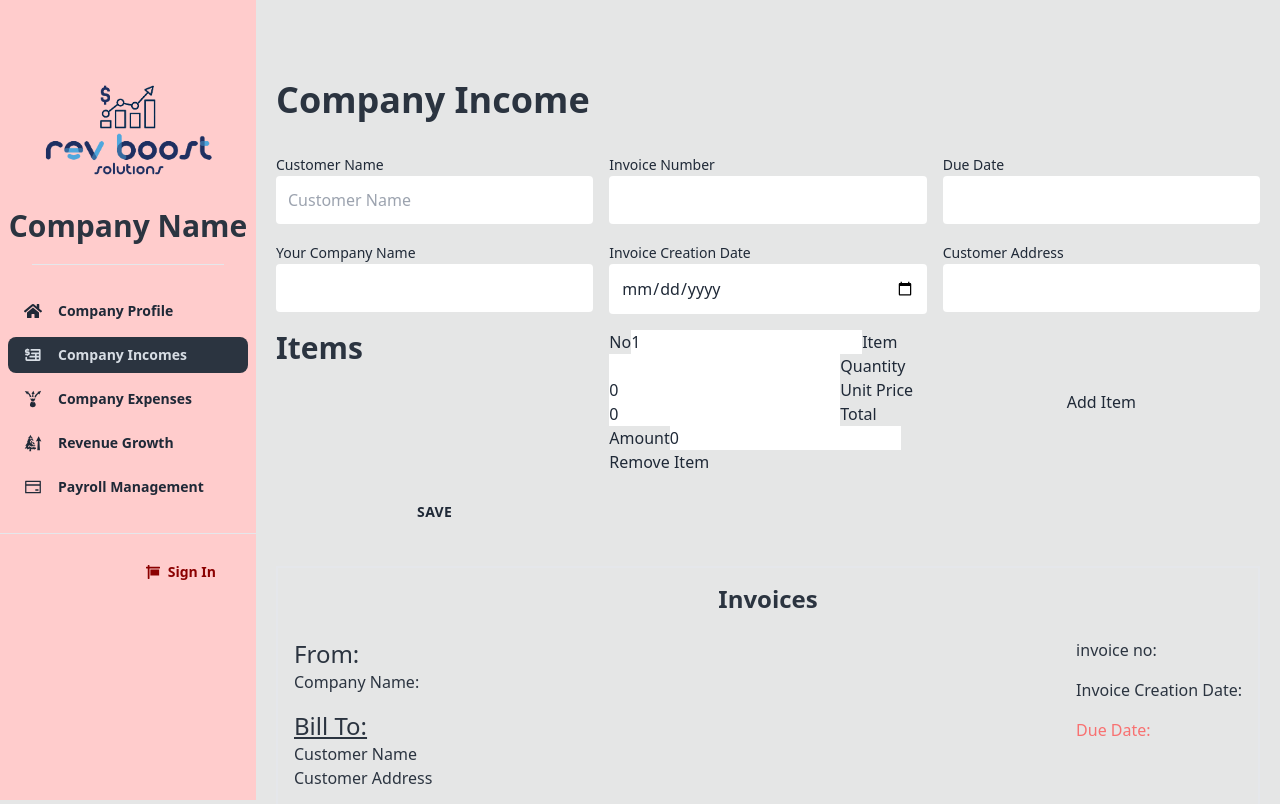
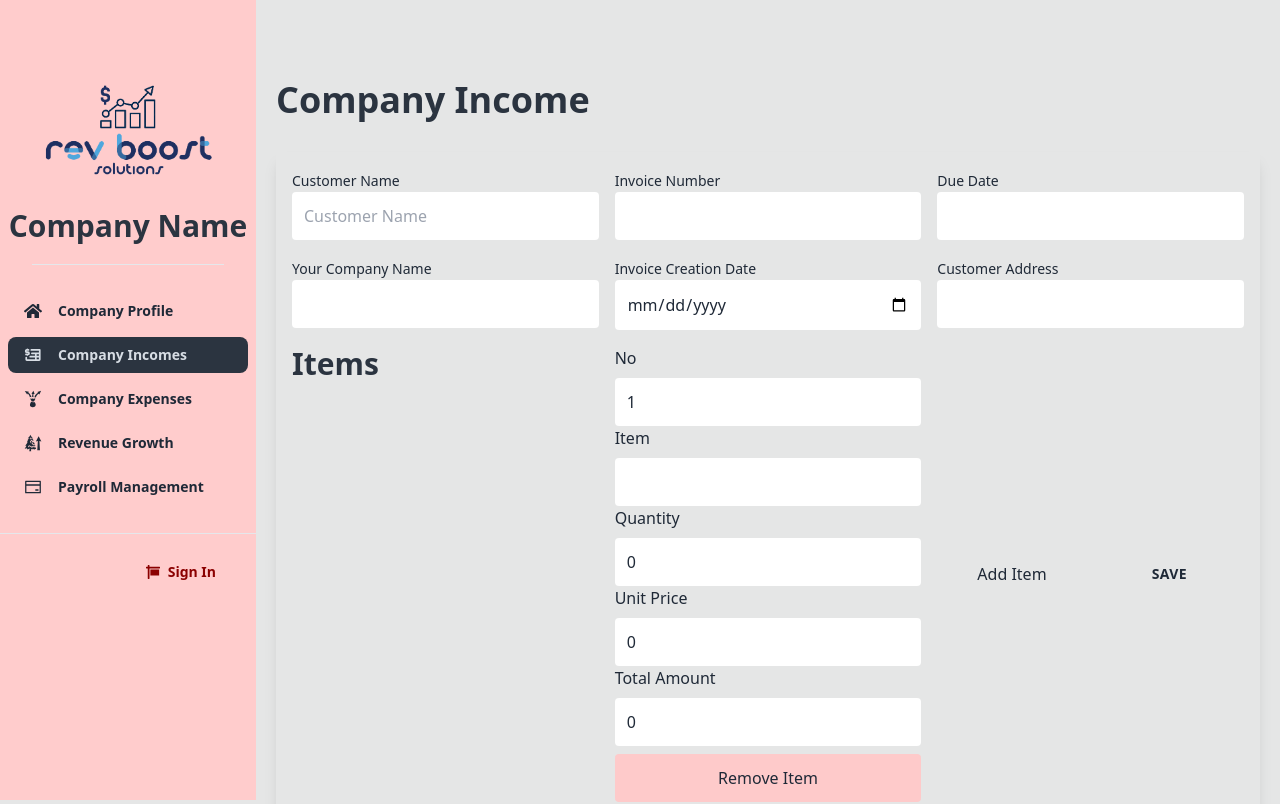
Before and after one commit to maasajal/revboost-solutions, a React (Vite) app: page /dashboard/company-incomes in a window 1280 px wide. Shown: the top 804 px of the page. Built offline with nearby package versions, Linux system fonts and the light colour scheme.

Commit message:
Update:Input field shape,add item styles and shadow

```diff
--- a/src/dashboard/CompanyIncomes/InvoiceAndBilling/Invoice.tsx
+++ b/src/dashboard/CompanyIncomes/InvoiceAndBilling/Invoice.tsx
@@ -50,7 +50,7 @@ const Invoice = () => {
       <section className="container mx-auto mt-10 space-y-8">
         <h2>Company Income</h2>
         <div>
-          <form onSubmit={onSubmit} className="space-y-4">
+          <form onSubmit={onSubmit} className="space-y-4 shadow-lg p-4">
             <div className="grid lg:grid-cols-3 sm:grid-cols-2 grid-cols-1 gap-4">
               <div className="space-y-4">
                 <div>
@@ -117,25 +117,29 @@ const Invoice = () => {
               {/* testing */}
               <h3>Items</h3>
               {fields.map((item, index) => (
-                <div key={item.id}>
+                <div key={item.id} className="space-y-2">
                   <label>No</label>
                   <Controller
                     name={`items.${index}.no`}
                     control={control}
-                    render={({ field }) => <input type="number" {...field} />}
+                    render={({ field }) => <input type="number" className="w-full p-3 rounded dark:bg-gray-100 focus:border-red-400 focus:ring-red-300 focus:ring-opacity-40 dark:focus:border-red-300 focus:outline-none focus:ring" {...field} />}
                   />
                   <label>Item</label>
-                  <input {...register(`items.${index}.item`)} required />
+                  <input {...register(`items.${index}.item`)}
+                  className="w-full p-3 rounded dark:bg-gray-100 focus:border-red-400 focus:ring-red-300 focus:ring-opacity-40 dark:focus:border-red-300 focus:outline-none focus:ring"
+                  required />
                   <label>Quantity</label>
                   <input
                     type="number"
                     {...register(`items.${index}.quantity`)}
+                    className="w-full p-3 rounded dark:bg-gray-100 focus:border-red-400 focus:ring-red-300 focus:ring-opacity-40 dark:focus:border-red-300 focus:outline-none focus:ring"
                     required
                   />
                   <label>Unit Price</label>
                   <input
                     type="number"
                     {...register(`items.${index}.unitPrice`)}
+                    className="w-full p-3 rounded dark:bg-gray-100 focus:border-red-400 focus:ring-red-300 focus:ring-opacity-40 dark:focus:border-red-300 focus:outline-none focus:ring"
                     required
                   />
                   <label>Total Amount</label>
@@ -145,18 +149,21 @@ const Invoice = () => {
                     render={({ field }) => (
                       <input
                         type="number"
-                        value={item.quantity * item.unitPrice}
+                        className="w-full p-3 rounded dark:bg-gray-100 focus:border-red-400 focus:ring-red-300 focus:ring-opacity-40 dark:focus:border-red-300 focus:outline-none focus:ring"
+                        // value={item.quantity*item.unitPrice}
                         {...field}
                         readOnly
                       />
                     )}
                   />
-                  <button type="button" onClick={() => remove(index)}>
+                  <button className="w-full mt-4 p-3 rounded  bg-red-200 focus:ring-red-300 focus:ring-opacity-40 dark:focus:border-red-300 " type="button" onClick={() => remove(index)}>
                     Remove Item
                   </button>
                 </div>
               ))}
+              <div className="flex gap-2">
               <button
+              className="w-full p-3 rounded dark:bg-gray-100 focus:border-red-400 focus:ring-red-300 focus:ring-opacity-40 dark:focus:border-red-300 focus:outline-none focus:ring"
                 type="button"
                 onClick={() =>
                   append({
@@ -176,87 +183,21 @@ const Invoice = () => {
               >
                 Save
               </button>
+              </div>
             </div>
-            {/* <div className="grid lg:grid-cols-5  grid-flow-row-dense gap-4 ">
-              <div>
-                <label htmlFor="name" className="text-lg font-bold">
-                  No
-                </label>
-                <input
-                  {...register("no", { required: true })}
-                  id="No"
-                  type="number"
-                  placeholder=""
-                  className="w-full p-3 rounded dark:bg-gray-100"
-                />
-              </div>
-              <div>
-                <label htmlFor="name" className="text-lg font-bold">
-                  Client
-                </label>
-                <input
-                  {...register("Client", { required: true })}
-                  id="Client"
-                  type="text"
-                  placeholder=""
-                  className="w-full p-3 rounded dark:bg-gray-100"
-                />
-              </div>
-              <div>
-                <label htmlFor="name" className="text-lg font-bold">
-                  Quantity
-                </label>
-                <input
-                  {...register("quantity", { required: true })}
-                  id="Quantity"
-                  type="number"
-                  placeholder=""
-                  className="w-full p-3 rounded dark:bg-gray-100"
-                />
-              </div>
-              <div>
-                <label htmlFor="name" className="text-lg font-bold">
-                  Unit Price
-                </label>
-                <input
-                  {...register("unitPrice", { required: true })}
-                  id="UnitPrice"
-                  type="text"
-                  placeholder=""
-                  className="w-full p-3 rounded dark:bg-gray-100"
-                />
-              </div>
-              <div>
-                <label htmlFor="name" className="text-lg font-bold">
-                  Total Amount
-                </label>
-                <input
-                  {...register("totalAmount", { required: true })}
-                  id="TotalAmount"
-                  type="text"
-                  placeholder=""
-                  className="w-full p-3 rounded dark:bg-gray-100"
-                />
-              </div>
-              <button
-                type="submit"
-                className="w-full p-3 text-sm font-bold tracking-wide uppercase rounded dark:bg-red-400 dark:text-gray-50"
-              >
-                Add Item
-              </button>
-            </div> */}
+
           </form>
         </div>
         {/* Add Item */}
 
         <div>
-          {/* <Billing></Billing> */}
+          <Billing></Billing>
         </div>
 
         {/* Table */}
-        <div className="space-y-6 border-2 p-4">
+        <div className="space-y-6 border-2 p-4 shadow-2xl rounded-lg">
           <h2 className="mb-4 text-center text-2xl font-bold leading-tight">
-            Invoices
+            Your Incomes
           </h2>
           <div className="flex justify-between">
             <div className="space-y-4">
```
